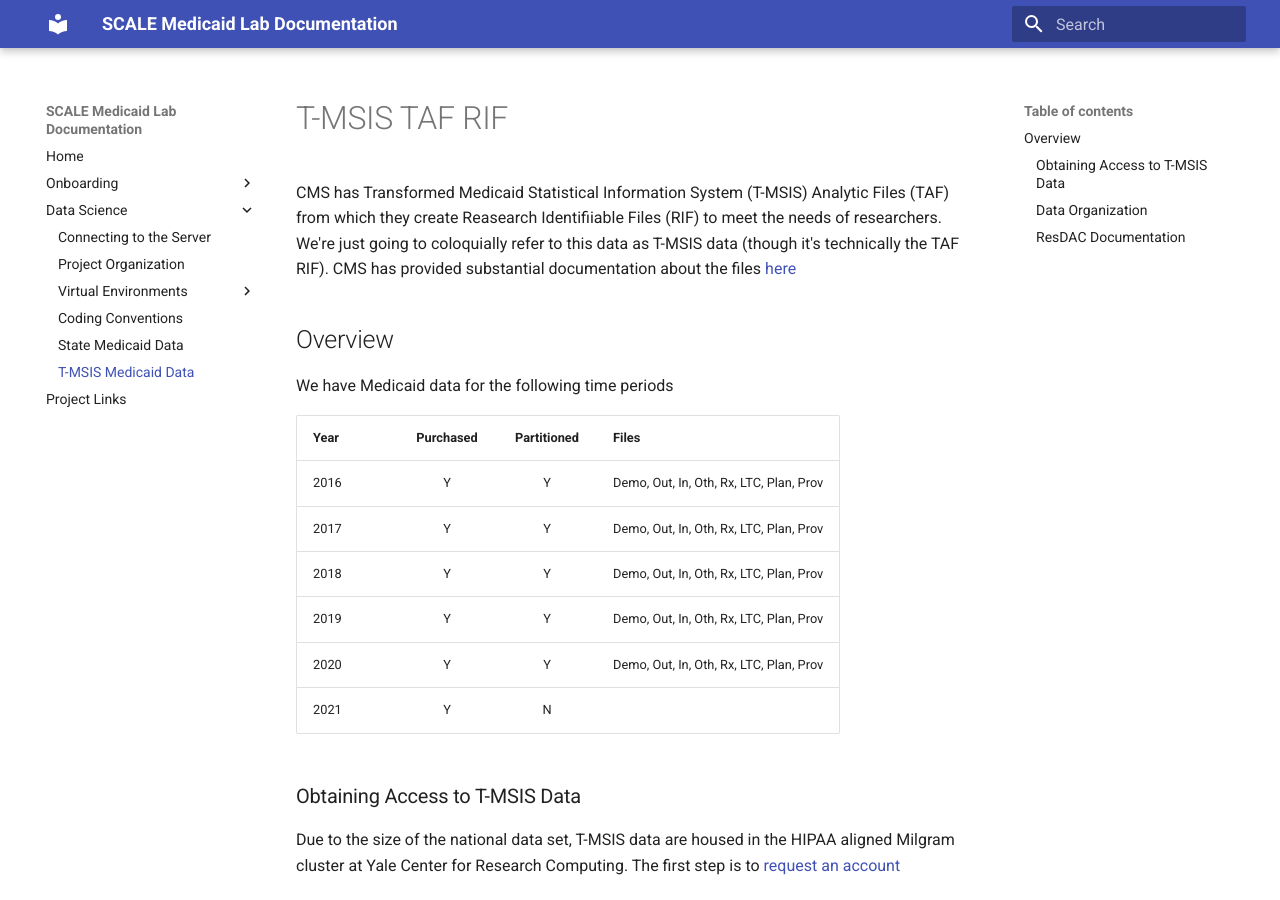
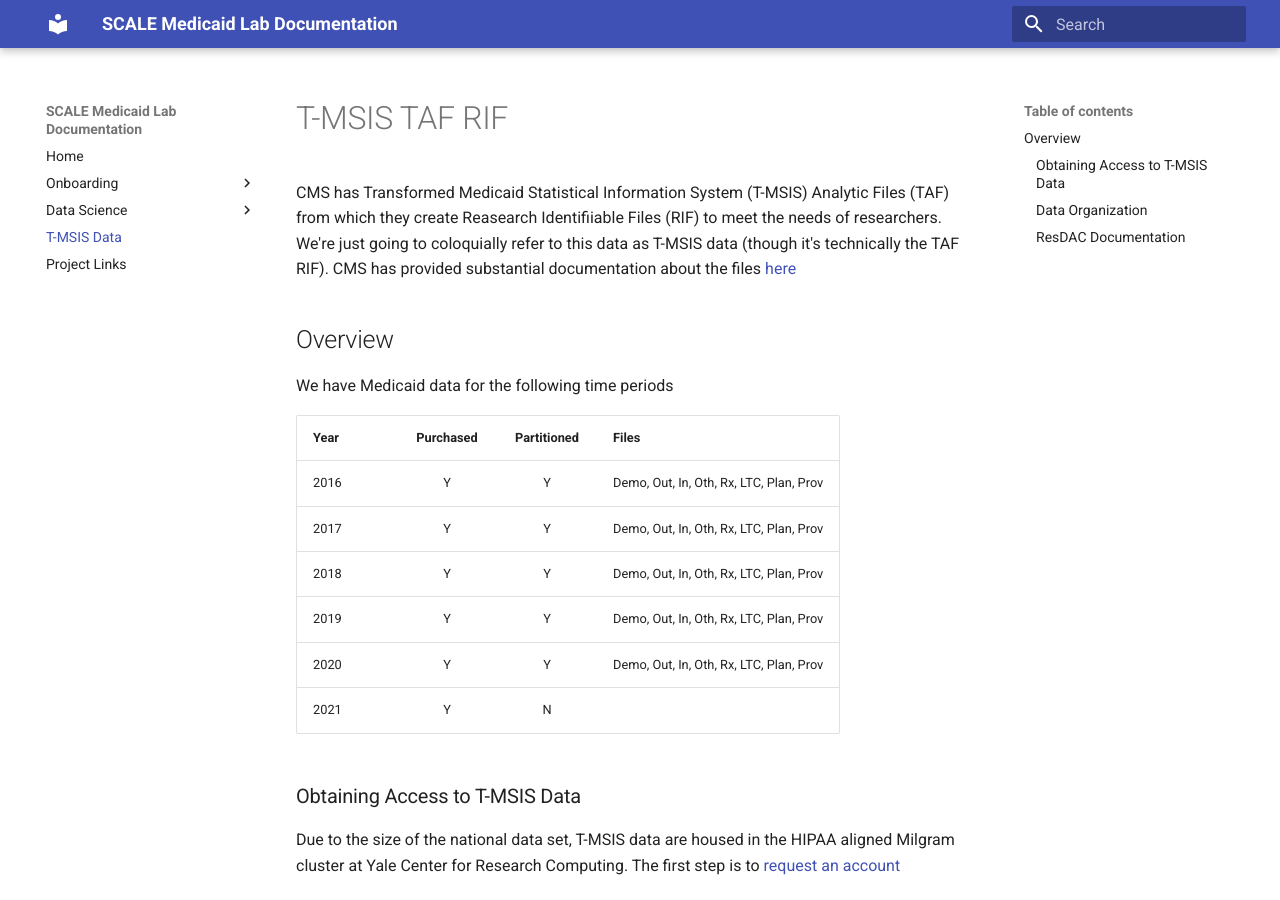
Before and after one commit to Yale-Medicaid/Documentation, an MkDocs documentation site: the page built from docs/tmsis_medicaid_data.md, in a window 1280 px wide and 900 px high. Built offline with MkDocs 1.6.1 and Material for MkDocs 9.7.7, drawn with Linux system fonts in a browser that asks for light colours.

Commit message:
move tmsis to top level

```diff
--- a/mkdocs.yml
+++ b/mkdocs.yml
@@ -29,7 +29,7 @@
       - R Virtual Environments: data_science/venv/r_venv.md
     - Coding Conventions: data_science/coding_conventions.md
     - State Medicaid Data: data_science/state_medicaid_data.md
-    - T-MSIS Medicaid Data: data_science/tmsis_medicaid_data.md
+  - T-MSIS Data: tmsis_medicaid_data.md
   - Project Links: project_links.md
 
 
```
Also changed, not shown: docs/tmsis_medicaid_data.md (renamed from docs/data_science/tmsis_medicaid_data.md).
